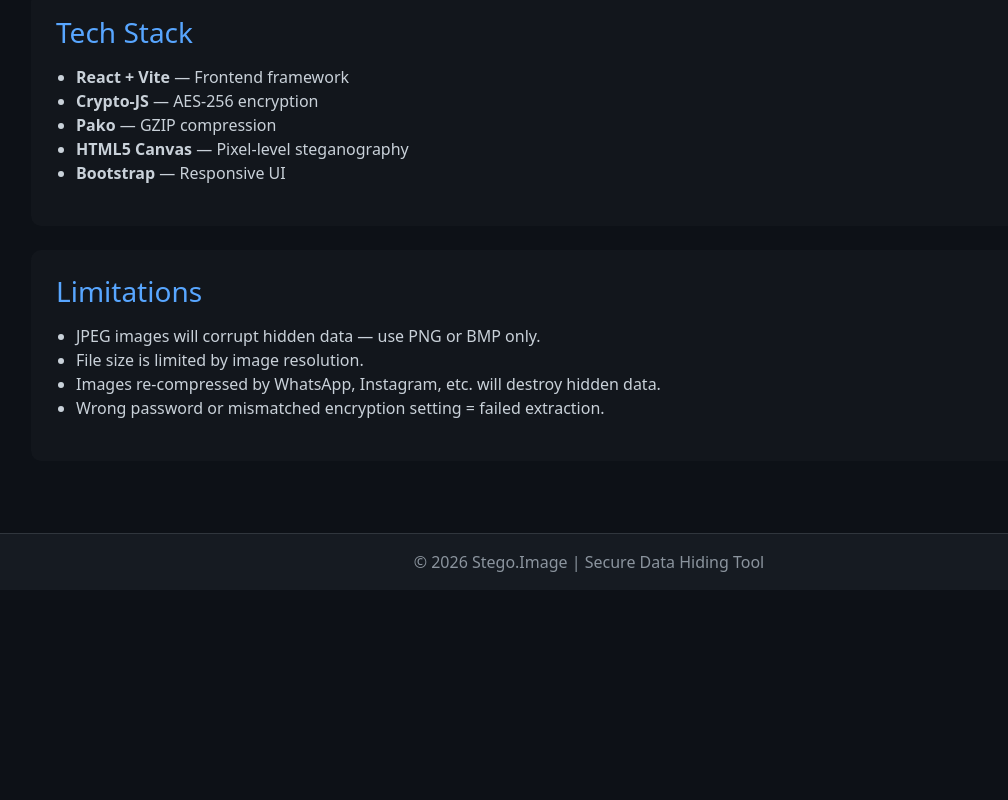
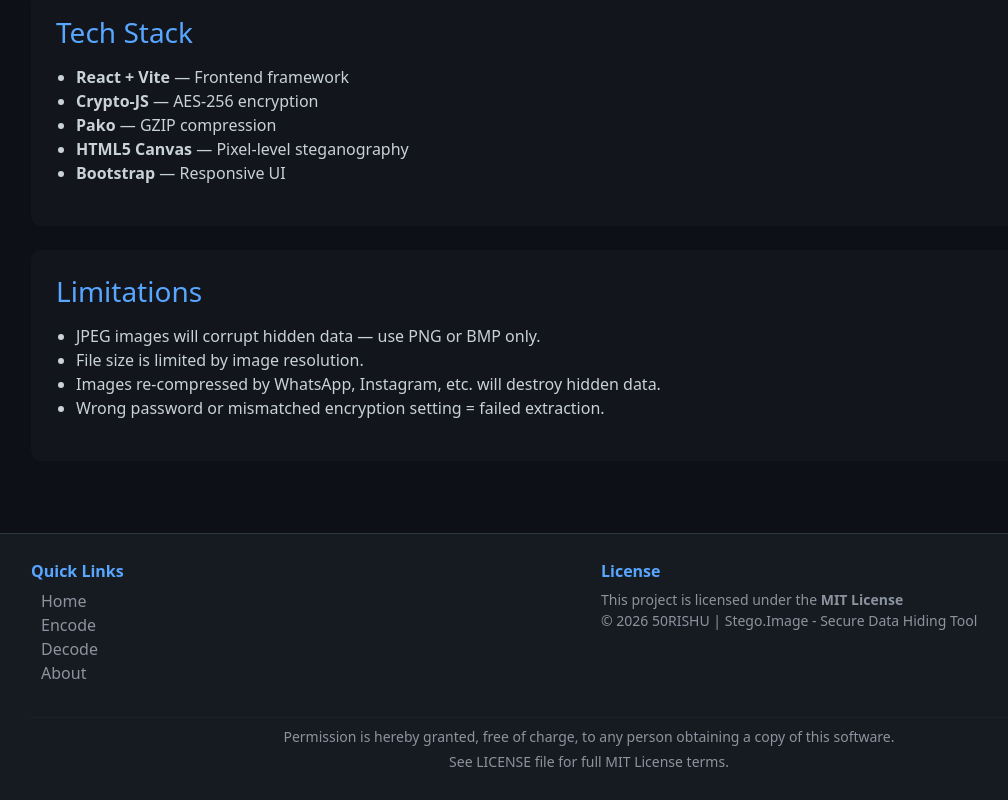
Before and after one commit to 50RISHU/Stego.Image, a React (Vite) app: page /about in a window 1280 px wide. Shown: the part 759-1559 px from the top of the page, without its empty margins (51-1059 px from the left). Before the commit the page ends 1349 px from the top, so only its background shows below. Built offline with nearby package versions, Linux system fonts and the light colour scheme.

Commit message:
Update Footer (#1)

```diff
--- a/src/components/Footer.jsx
+++ b/src/components/Footer.jsx
@@ -1,13 +1,71 @@
 /**
  * Footer — site-wide bottom bar.
- * Kept minimal: copyright text only.
+ * Includes quick links and MIT license display.
  */
+import { Link } from "react-router-dom";
+
 function Footer() {
   return (
-    <footer className="custom-footer text-center py-3 mt-auto">
-      <p className="mb-0">© 2026 Stego.Image | Secure Data Hiding Tool</p>
+    <footer className="custom-footer">
+      <div className="container py-3">
+        <div className="row mb-3">
+          {/* Quick Links */}
+          <div className="col-md-6 mb-3 mb-md-0">
+            <h6 className="fw-bold mb-2" style={{ color: "#58a6ff" }}>
+              Quick Links
+            </h6>
+            <ul className="list-unstyled">
+              <li>
+                <Link to="/" className="custom-link text-decoration-none">
+                  Home
+                </Link>
+              </li>
+              <li>
+                <Link to="/encode" className="custom-link text-decoration-none">
+                  Encode
+                </Link>
+              </li>
+              <li>
+                <Link to="/decode" className="custom-link text-decoration-none">
+                  Decode
+                </Link>
+              </li>
+              <li>
+                <Link to="/about" className="custom-link text-decoration-none">
+                  About
+                </Link>
+              </li>
+            </ul>
+          </div>
+
+          {/* License */}
+          <div className="col-md-6">
+            <h6 className="fw-bold mb-2" style={{ color: "#58a6ff" }}>
+              License
+            </h6>
+            <p className="small mb-0">
+              This project is licensed under the <strong>MIT License</strong>
+            </p>
+            <p className="small mb-0">
+              © 2026 50RISHU | Stego.Image - Secure Data Hiding Tool
+            </p>
+          </div>
+        </div>
+
+        {/* Copyright & License Text */}
+        <hr className="my-2" style={{ borderColor: "#30363d" }} />
+        <div className="text-center">
+          <p className="small mb-1">
+            Permission is hereby granted, free of charge, to any person
+            obtaining a copy of this software.
+          </p>
+          <p className="small mb-0">
+            See LICENSE file for full MIT License terms.
+          </p>
+        </div>
+      </div>
     </footer>
-  )
+  );
 }
 
-export default Footer
+export default Footer;
```
